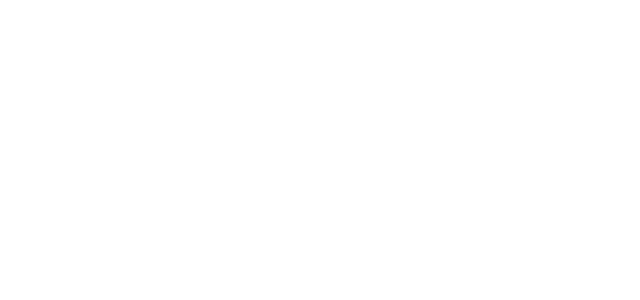
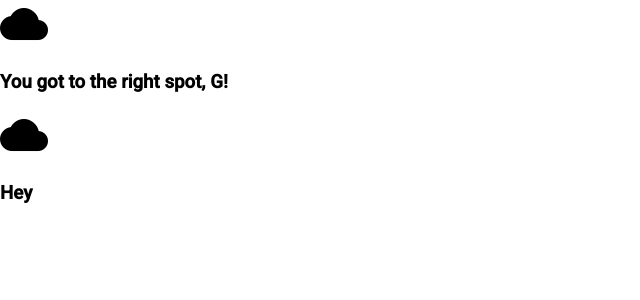
Before and after one commit to tylrg/Midyear.me, an Angular app in the folder sss/: page / in a window 1280 px wide. Shown: the top 300 px of the page, without its empty margins (0-640 px from the left). Built offline with nearby package versions, Linux system fonts and the light colour scheme.

Commit message:
Tried to start making requests to spotify
Need to create a server with API

```diff
--- a/sss/src/app/app.component.html
+++ b/sss/src/app/app.component.html
@@ -0,0 +1,5 @@
+<i class="material-icons" style="font-size:48px;">cloud</i>
+<h3>You got to the right spot, G!</h3>
+<i class="material-icons" style="font-size:48px;">cloud</i>
+
+<app-home></app-home>
--- a/sss/src/app/app.component.ts
+++ b/sss/src/app/app.component.ts
@@ -6,5 +6,5 @@ import { Component } from '@angular/core';
   styleUrls: ['./app.component.scss']
 })
 export class AppComponent {
-  title = 'sss';
+  title = 'Spotify Top Artists and Songs';
 }
--- a/sss/src/app/app.module.ts
+++ b/sss/src/app/app.module.ts
@@ -6,13 +6,13 @@ import { AppComponent } from './app.component';
 import { HomeComponent } from './home/home.component';
 
 
-import { MatToolbarModule } from '@angular/material/toolbar';
+//import { MatToolbarModule } from '@angular/material/toolbar';
 import { BrowserAnimationsModule } from '@angular/platform-browser/animations';
 
 @NgModule({
   declarations: [
     AppComponent,
-    MatToolbarModule,
+    //MatToolbarModule,
     HomeComponent
   ],
   imports: [
--- a/sss/src/app/home/home.component.html
+++ b/sss/src/app/home/home.component.html
@@ -1 +1 @@
-<p>home works!</p>
+<h3>Hey</h3>
--- a/sss/src/app/home/home.component.ts
+++ b/sss/src/app/home/home.component.ts
@@ -1,4 +1,5 @@
-import { Component, OnInit } from '@angular/core';
+import { Component, OnInit, Inject } from '@angular/core';
+import { DOCUMENT } from '@angular/common';
 
 @Component({
   selector: 'app-home',
@@ -7,9 +8,15 @@ import { Component, OnInit } from '@angular/core';
 })
 export class HomeComponent implements OnInit {
 
-  constructor() { }
+  constructor(@Inject(DOCUMENT) private document: Document) { }
 
   ngOnInit() {
+    let url=this.document.location.href;
+    console.log(url);
+    let index = url.indexOf("?code=");
+    index = index + 6;
+    let code = url.substring(index);
+    console.log(code);
   }
 
 }
```
